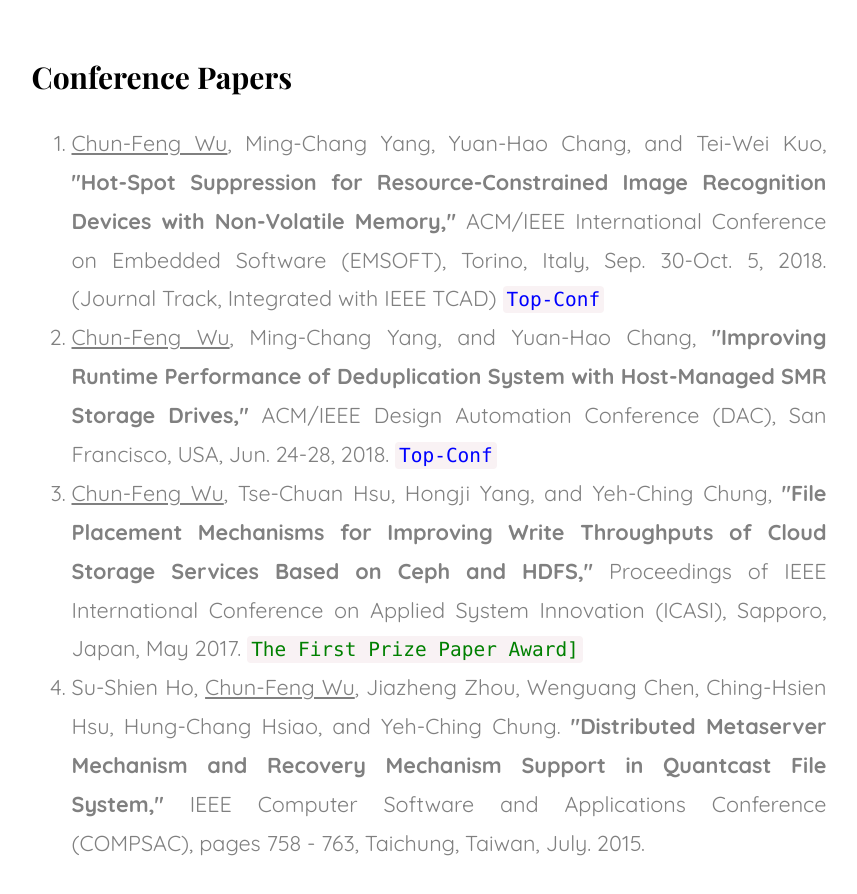
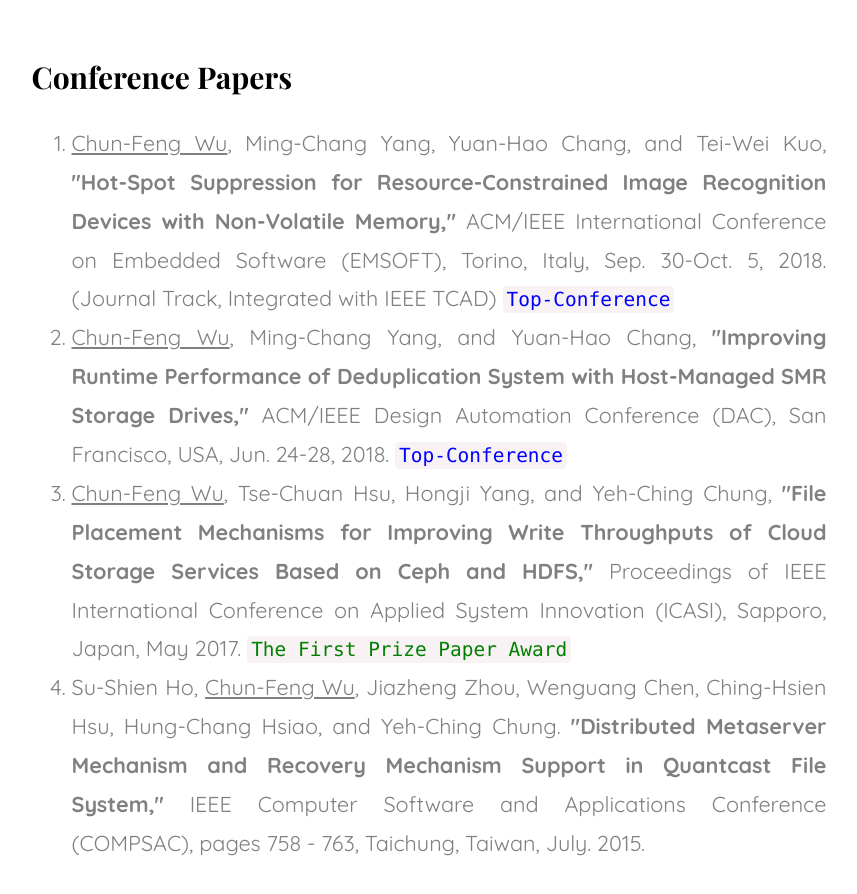
Before and after one commit to cfwu417/cfwu417.github.io, a plain HTML site: page index.html in a window 1280 px wide. Shown: the part 2254-3148 px from the top of the page, without its empty margins (361-1218 px from the left). Drawn offline with nearby package versions, Linux system fonts and the light colour scheme; files whose address does not match are found by name; a web font is replaced by a local one.

```diff
--- a/index.html
+++ b/index.html
@@ -201,9 +201,9 @@
                     <br>
                     <h2><strong>Conference Papers</strong></h2>
                     <ol type="1">
-                        <big><big><li style="text-align:justify;color:gray;"><u>Chun-Feng Wu</u>, Ming-Chang Yang, Yuan-Hao Chang, and Tei-Wei Kuo, <strong>"Hot-Spot Suppression for Resource-Constrained Image Recognition Devices with Non-Volatile Memory,"</strong> ACM/IEEE International Conference on Embedded Software (EMSOFT), Torino, Italy, Sep. 30-Oct. 5, 2018. (Journal Track, Integrated with IEEE TCAD) <code><span style='color: blue;'>Top-Conf</code></li></big></big>
-                        <big><big><li style="text-align:justify;color:gray;"><u>Chun-Feng Wu</u>, Ming-Chang Yang, and Yuan-Hao Chang, <strong>"Improving Runtime Performance of Deduplication System with Host-Managed SMR Storage Drives,"</strong> ACM/IEEE Design Automation Conference (DAC), San Francisco, USA, Jun. 24-28, 2018. <code><span style='color: blue;'>Top-Conf</code></li></big></big>
-                        <big><big><li style="text-align:justify;color:gray;"><u>Chun-Feng Wu</u>, Tse-Chuan Hsu, Hongji Yang, and Yeh-Ching Chung, <strong>"File Placement Mechanisms for Improving Write Throughputs of Cloud Storage Services Based on Ceph and HDFS,"</strong> Proceedings of IEEE International Conference on Applied System Innovation (ICASI), Sapporo, Japan, May 2017. <code><span style='color: green;'>The First Prize Paper Award]</code></li></big></big>
+                        <big><big><li style="text-align:justify;color:gray;"><u>Chun-Feng Wu</u>, Ming-Chang Yang, Yuan-Hao Chang, and Tei-Wei Kuo, <b>"Hot-Spot Suppression for Resource-Constrained Image Recognition Devices with Non-Volatile Memory,"</b> ACM/IEEE International Conference on Embedded Software (EMSOFT), Torino, Italy, Sep. 30-Oct. 5, 2018. (Journal Track, Integrated with IEEE TCAD) <code><span style='color: blue;'>Top-Conference</code></li></big></big>
+                        <big><big><li style="text-align:justify;color:gray;"><u>Chun-Feng Wu</u>, Ming-Chang Yang, and Yuan-Hao Chang, <strong>"Improving Runtime Performance of Deduplication System with Host-Managed SMR Storage Drives,"</strong> ACM/IEEE Design Automation Conference (DAC), San Francisco, USA, Jun. 24-28, 2018. <code><span style='color: blue;'>Top-Conference</code></li></big></big>
+                        <big><big><li style="text-align:justify;color:gray;"><u>Chun-Feng Wu</u>, Tse-Chuan Hsu, Hongji Yang, and Yeh-Ching Chung, <strong>"File Placement Mechanisms for Improving Write Throughputs of Cloud Storage Services Based on Ceph and HDFS,"</strong> Proceedings of IEEE International Conference on Applied System Innovation (ICASI), Sapporo, Japan, May 2017. <code><span style='color: green;'>The First Prize Paper Award</code></li></big></big>
                         <big><big><li style="text-align:justify;color:gray;">Su-Shien Ho, <u>Chun-Feng Wu</u>, Jiazheng Zhou, Wenguang Chen, Ching-Hsien Hsu, Hung-Chang Hsiao, and Yeh-Ching Chung. <strong>"Distributed Metaserver Mechanism and Recovery Mechanism Support in Quantcast File System,"</strong> IEEE Computer Software and Applications Conference (COMPSAC), pages 758 - 763, Taichung, Taiwan, July. 2015.</li></big></big>
                         <!--<big><big><li style="text-align:justify;color:gray;"><u>Chun-Feng Wu</u>, Ming-Chang Yang, Yuan-Hao Chang, and Tei-Wei Kuo, <strong>"Hot-Spot Suppression for Resource-Constrained Image Recognition Devices with Non-Volatile Memory,"</strong> ACM/IEEE International Conference on Embedded Software (EMSOFT), Torino, Italy, Sep. 30-Oct. 5, 2018. (Journal Track, Integrated with IEEE TCAD) <strong>(Top Conference)</strong></li></big></big>-->
                         <!--<big><big><li style="text-align:justify;color:gray;"><u>Chun-Feng Wu</u></li></big></big>-->
```
